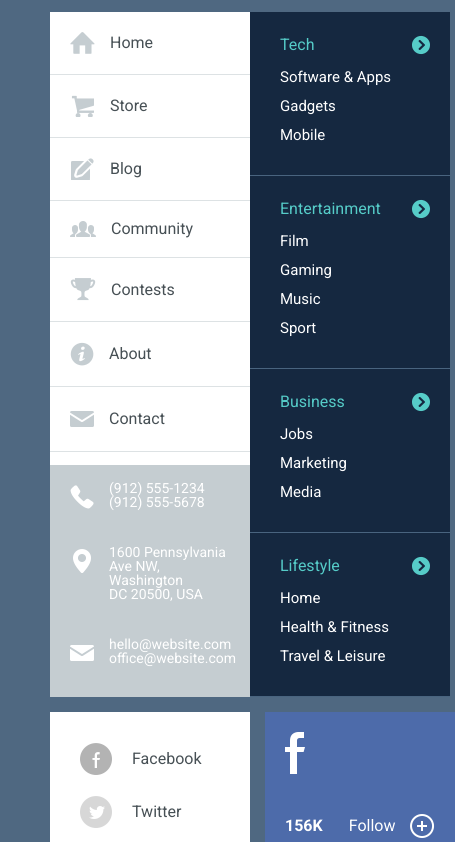
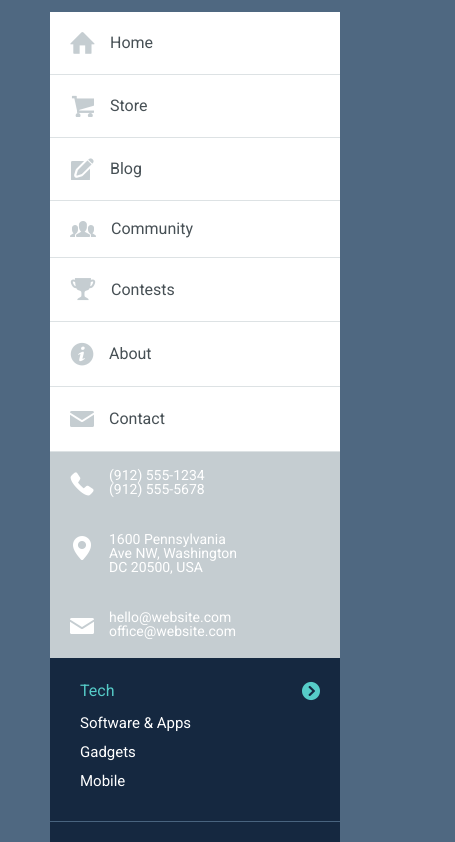
Before and after one commit to ade4e/weekly-webdev-challenge-4, a website: page src/index.html in a window 390 px wide. Shown: the part 113-955 px from the top of the page, 455 px wide, since content can reach past the window. Drawn offline with nearby package versions, Linux system fonts and the light colour scheme.

Commit message:
responsive

```diff
--- a/src/scss/base/_base.scss
+++ b/src/scss/base/_base.scss
@@ -27,7 +27,7 @@
 .container {
     display: grid;
     grid-gap: 15px;
-    grid-template-columns: repeat(auto-fit, minmax(400px, 1fr));
+    grid-template-columns: repeat(auto-fit, minmax(200px, 1fr));
 }
 
 .nav {
@@ -149,9 +149,11 @@
 .nav__burger:hover #cross {
     color: black;
 }
+
 #hamburger {
     display: none;
 }
+
 @include respond-to(mobile) {
     #hamburger {
         display: block;
--- a/src/scss/layouts/_aside2.scss
+++ b/src/scss/layouts/_aside2.scss
@@ -1,8 +1,8 @@
 .aside2 {
     display: grid;
     grid-gap: 15px;
-    grid-template-columns: repeat(auto-fit, minmax(200px, 1fr));
-    grid-template-rows: repeat(4, 1fr);
+    // grid-template-columns: repeat(auto-fit, 1fr);
+    // grid-template-rows: repeat(auto-fit, 1fr);
     grid-template-areas: "media fb" "media tw" "sign sign" "newsletter newsletter";
     &__newsletter {
         padding: 25px;
@@ -63,6 +63,7 @@
                 align-items: center;
                 margin-left: 1rem;
                 font-size: 1.6rem;
+                margin: 8px 0;
                 img {
                     margin-right: 2rem;
                     opacity: 0.5;
@@ -100,6 +101,7 @@
         grid-area: fb;
         display: grid;
         font-size: 1.6rem;
+        min-height: 120px;
         &:hover {
             background: #4265af;
         }
@@ -134,6 +136,7 @@
         grid-area: tw;
         display: grid;
         font-size: 1.6rem;
+        min-height: 120px;
         &:hover {
             background: #2dbffd;
         }
@@ -164,4 +167,13 @@
     }
 }
 
-@include respond-to(mobile) {}
+@include respond-to(mobile) {
+  .aside2 {
+    grid-template-areas: "media" "tw" "fb" "sign " "newsletter";
+}
+}
+@include respond-to(small) {
+  .aside2 {
+    grid-template-areas: "media" "tw" "fb" "sign " "newsletter";
+}
+}
```
Also changed, not shown: src/index.html (+0 -10 lines), src/css/main.css. Lines whose indentation alone changed are shown as unchanged.
